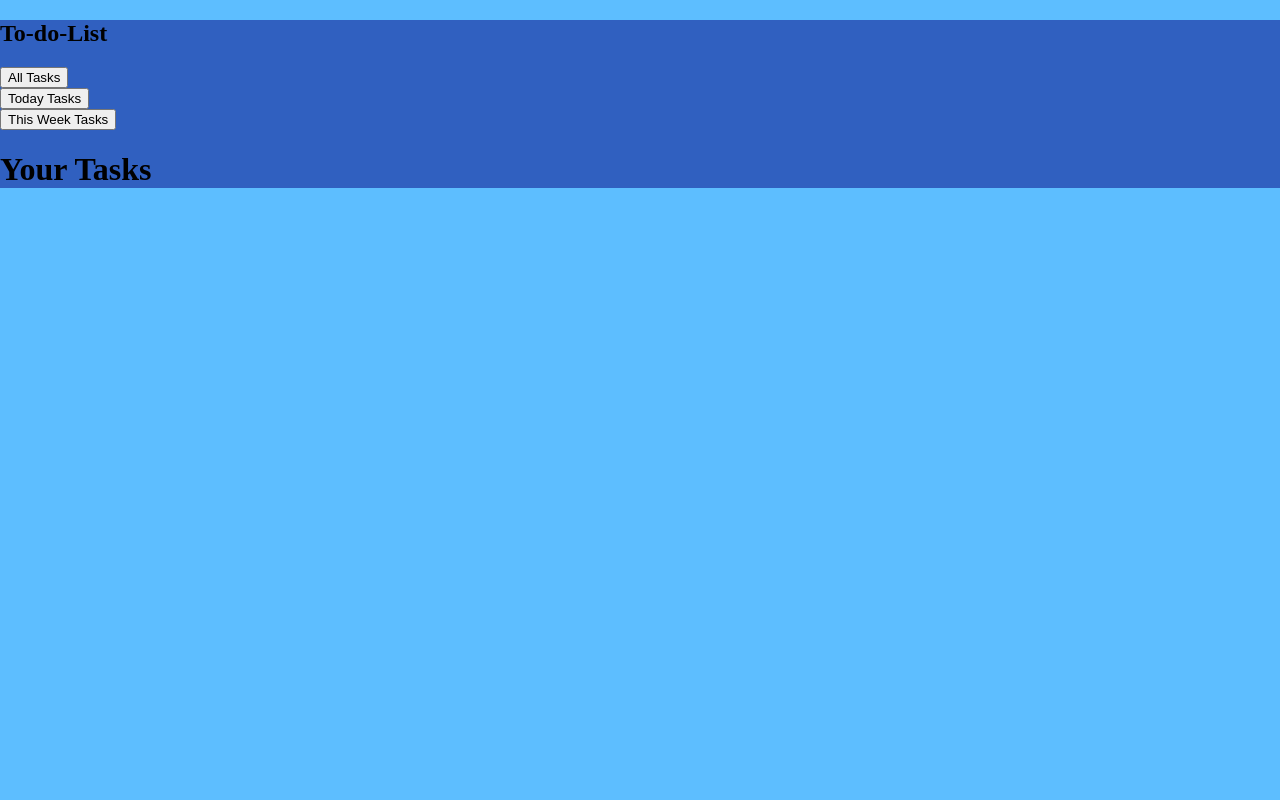
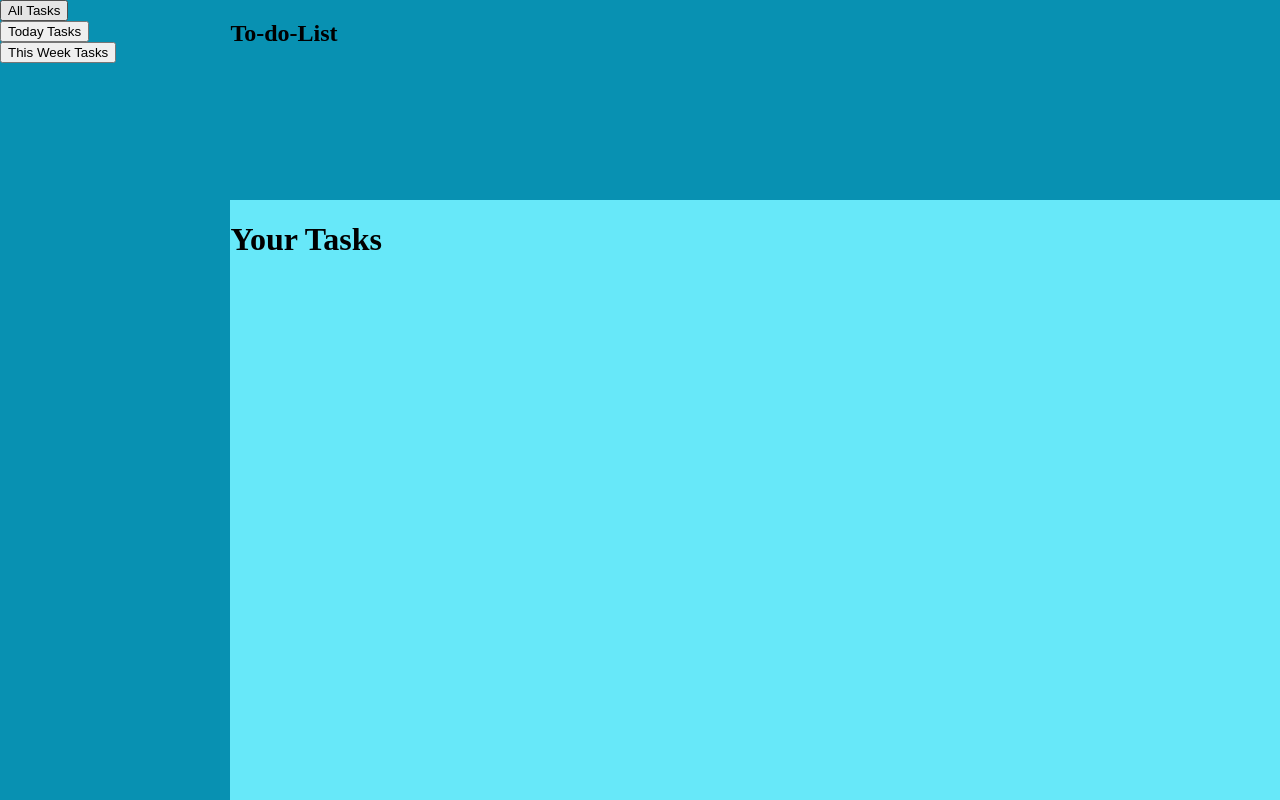
Before and after one commit to stpafk/to-do-list, a website built with webpack: page dist/index.html in a window 1280 px wide. Built offline with Linux system fonts and the light colour scheme.

Commit message:
commit grid css

```diff
--- a/src/style.css
+++ b/src/style.css
@@ -1,13 +1,32 @@
 :root {
-    --light-blue: rgba(0, 153, 255, 0.637);
-    --dark-blue: rgba(4, 4, 131, 0.507);
+    --light-blue: #67e8f9;
+    --dark-blue: #0891b2;
 }
 
 body {
     margin: 0;
-    background-color: var(--light-blue);
 }
 
 #content {
-    background-color: var(--dark-blue);
+    display: grid;
+     grid-template-columns: 18vw 82vw;
+     grid-template-rows: 25vh 75vh;
+     grid-template-areas:
+      "sidebar navbar"
+      "sidebar main";
 }
+
+.navbar {
+  grid-area: navbar;
+  background-color: var(--dark-blue);
+}
+
+.sidebar {
+  grid-area: sidebar;
+  background-color: var(--dark-blue);
+}
+
+main {
+  background-color: var(--light-blue);
+  grid-area: main;
+}
```
Also changed, not shown: dist/main.js.
